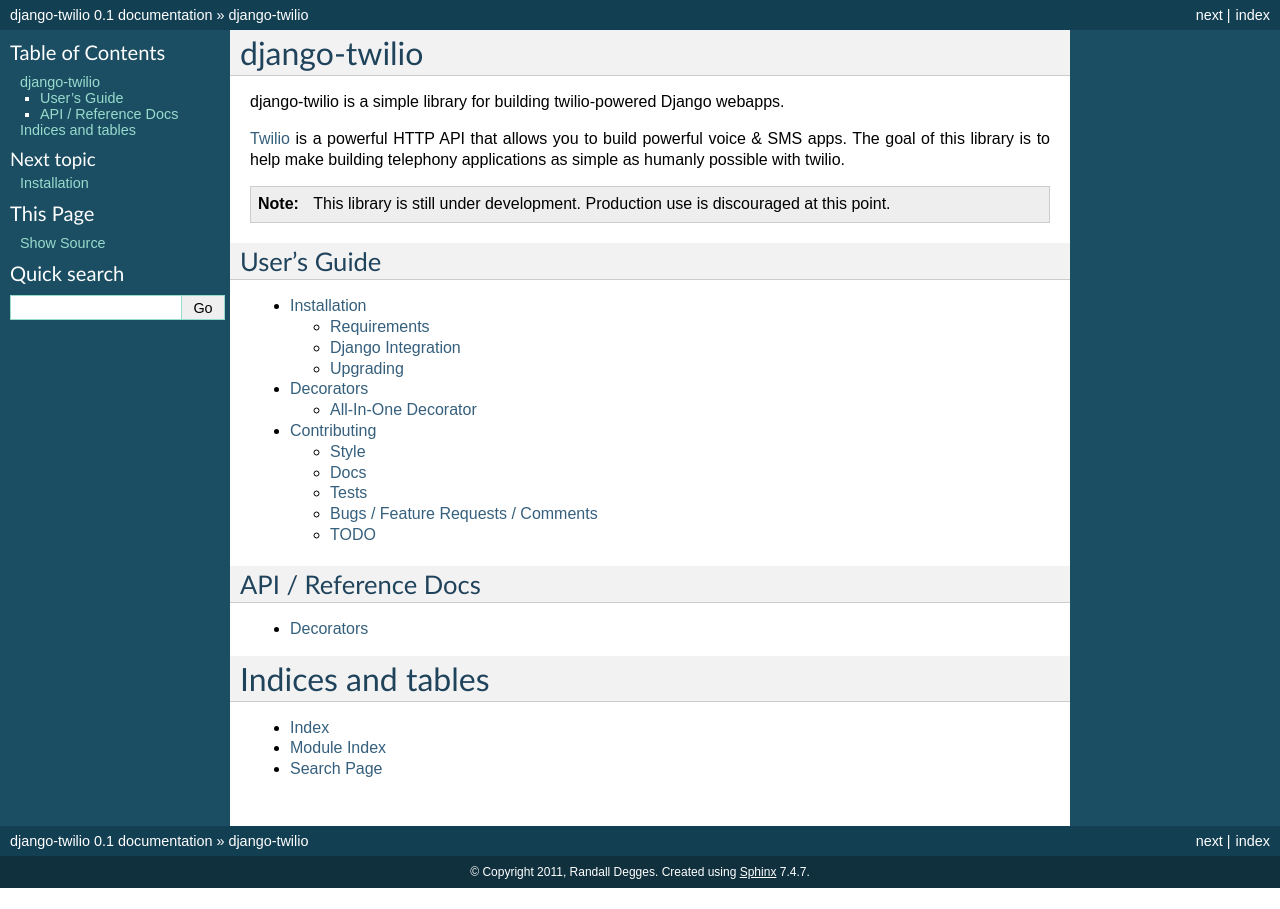
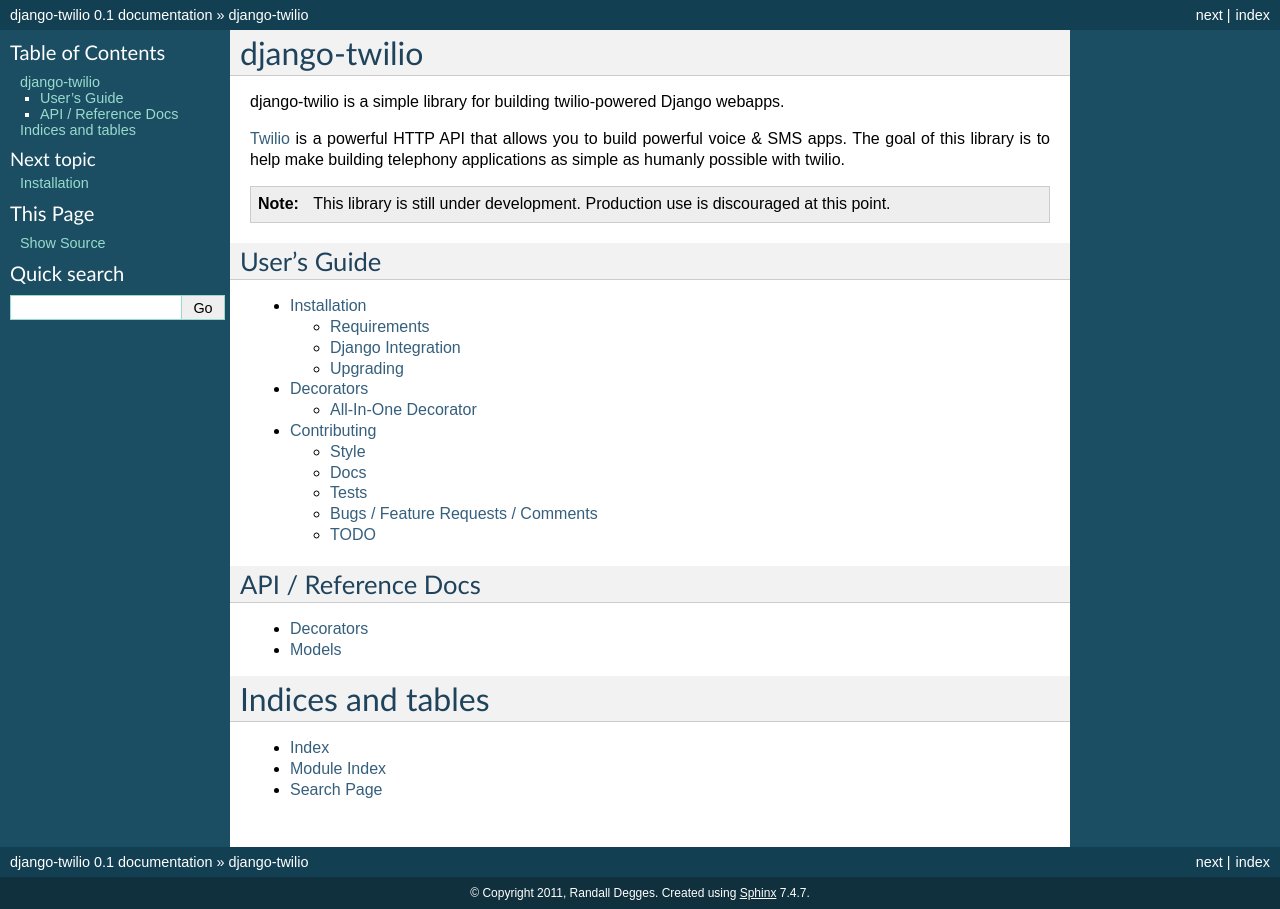
Before and after one commit to rdegges/django-twilio, a Sphinx documentation site: the page built from docs/index.rst, in a window 1280 px wide. Built offline with Sphinx 7.4.7, drawn with Linux system fonts in a browser that asks for light colours.

Commit message:
Adding in documentation links for models.

```diff
--- a/docs/index.rst
+++ b/docs/index.rst
@@ -30,6 +30,7 @@
     :maxdepth: 2
 
     decorators_module
+    models_module
 
 
 Indices and tables
--- /dev/null
+++ b/docs/models_module.rst
@@ -0,0 +1,5 @@
+Models
+======
+
+.. automodule:: django_twilio.models
+   :members:
```
